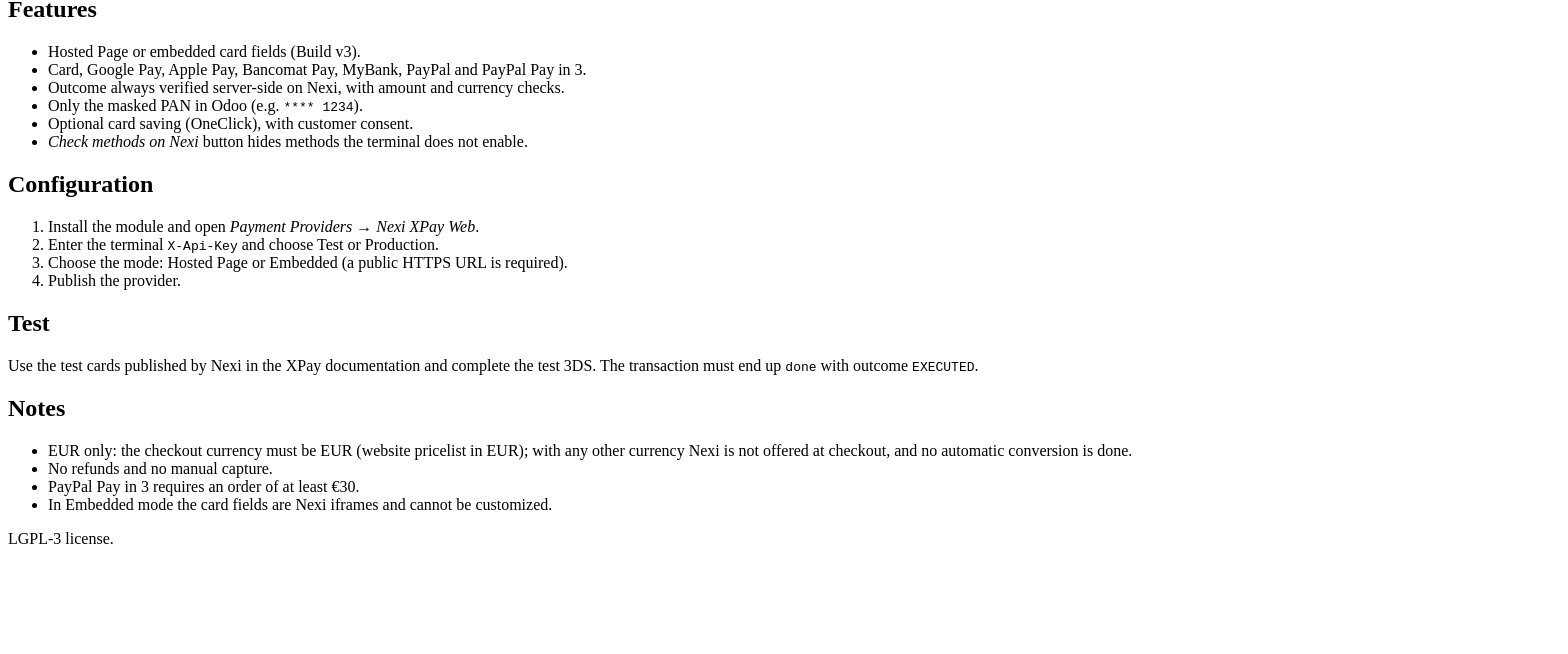
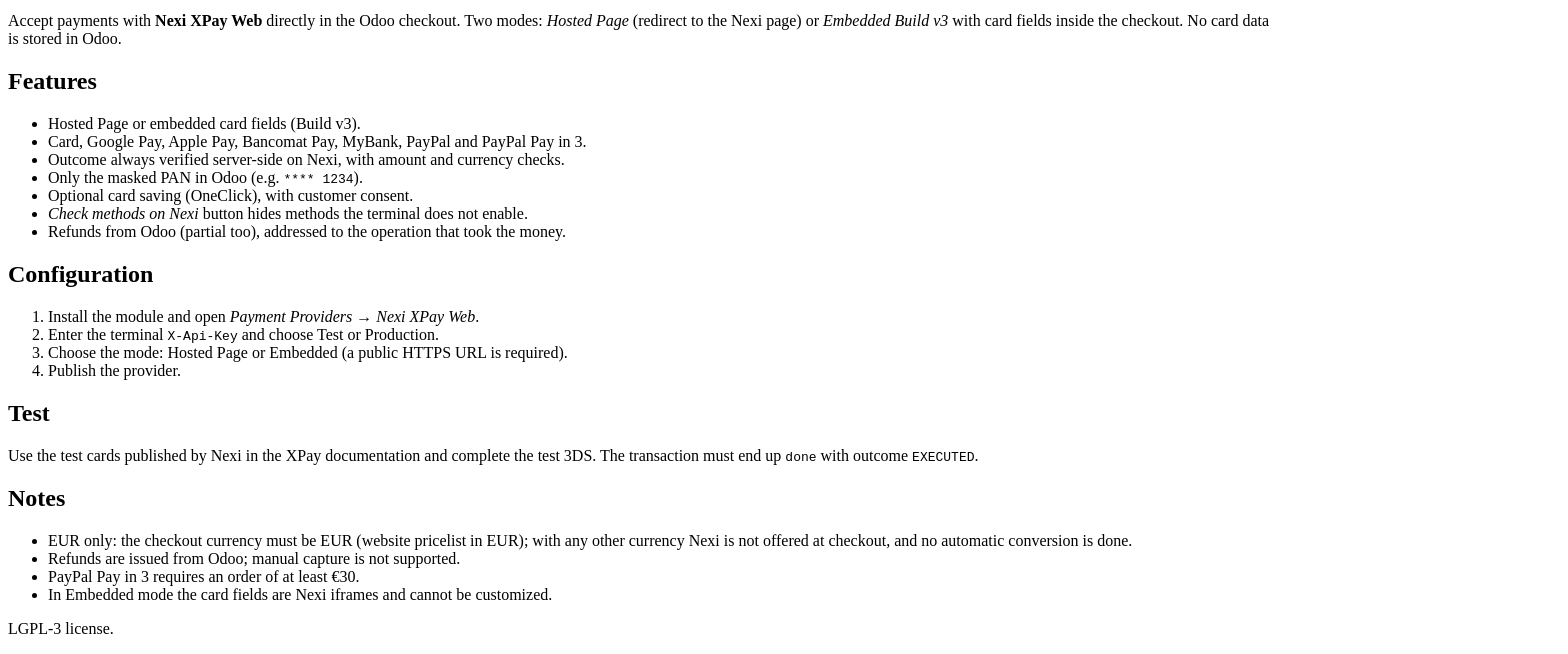
Before and after one commit to meviusisback/payment_nexi, a plain HTML site: page static/description/index.html in a window 1280 px wide. Shown: the part 726-1380 px from the top of the page, 1568 px wide, since content can reach past the window. Before the commit the page ends 1290 px from the top, so only its background shows below. Drawn offline with Linux system fonts and the light colour scheme.

Commit message:
docs(readme): the version chip follows the release, and a cleaner checkout screenshot
The Version chip was hard-coded to 1.4.12 and had already drifted one
release behind. It now reads the latest GitHub release, so it cannot go
stale again, and the tree comment no longer repeats a version number.

The checkout screenshot is retaken on the production terminal: four
methods the terminal really enables (Apple Pay, Google Pay, Card,
PayPal) with no warning triangles, at 2x for the marketplace card.

The marketplace description still claimed "no refunds and no manual
capture"; refunds ship since 1.4.13, so it says so now.

```diff
--- a/static/description/index.html
+++ b/static/description/index.html
@@ -13,6 +13,7 @@ with card fields inside the checkout. No card data is stored in Odoo.</p>
   <li>Only the masked PAN in Odoo (e.g. <code>**** 1234</code>).</li>
   <li>Optional card saving (OneClick), with customer consent.</li>
   <li><em>Check methods on Nexi</em> button hides methods the terminal does not enable.</li>
+  <li>Refunds from Odoo (partial too), addressed to the operation that took the money.</li>
 </ul>
 
 <h2>Configuration</h2>
@@ -30,7 +31,7 @@ The transaction must end up <code>done</code> with outcome <code>EXECUTED</code>
 <h2>Notes</h2>
 <ul>
   <li>EUR only: the checkout currency must be EUR (website pricelist in EUR); with any other currency Nexi is not offered at checkout, and no automatic conversion is done.</li>
-  <li>No refunds and no manual capture.</li>
+  <li>Refunds are issued from Odoo; manual capture is not supported.</li>
   <li>PayPal Pay in 3 requires an order of at least €30.</li>
   <li>In Embedded mode the card fields are Nexi iframes and cannot be customized.</li>
 </ul>
```
Also changed, not shown: static/description/checkout.png, 1 other file.
